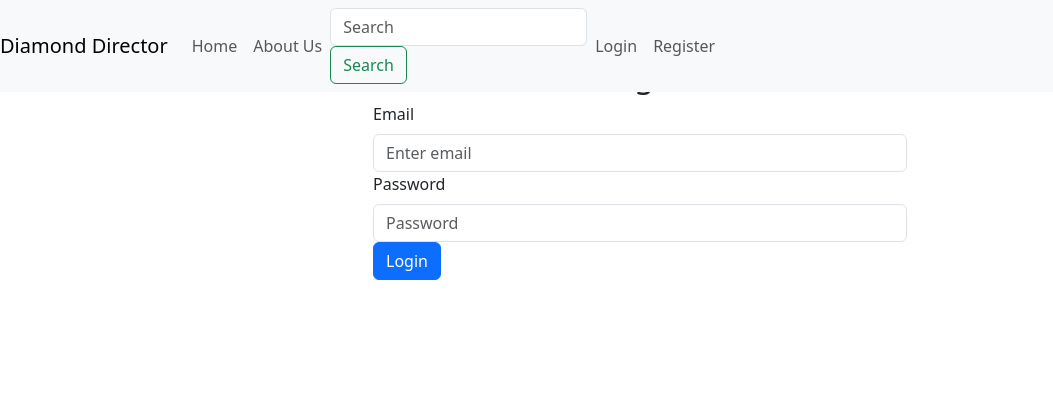
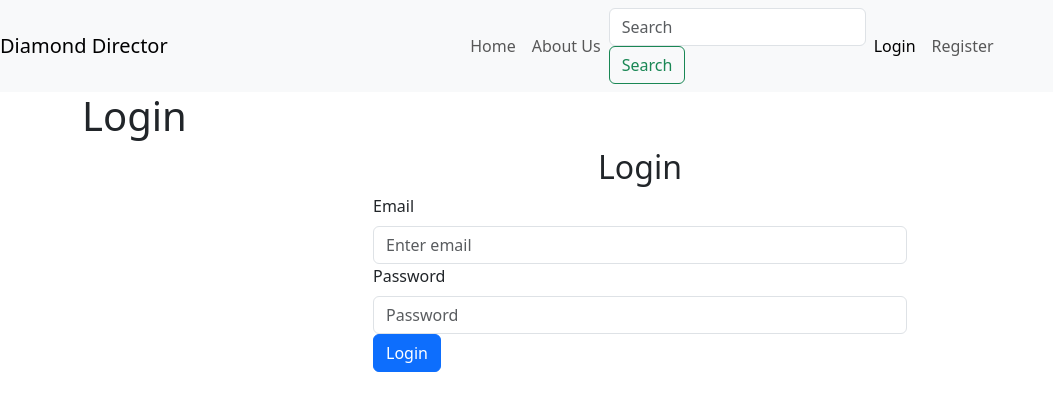
Before and after one commit to CreepySunny/diamond-director-fe, a React (Vite) app: page /login in a window 1280 px wide. Shown: the top 410 px of the page, without its empty margins (0-1053 px from the left). Built offline with nearby package versions, Linux system fonts and the light colour scheme.

Commit message:
Fixed navbar

```diff
--- a/src/component/Navbar.jsx
+++ b/src/component/Navbar.jsx
@@ -1,23 +1,34 @@
 import React from 'react';
 import { Navbar, Nav, Form, FormControl, Button } from 'react-bootstrap';
+import { LinkContainer } from 'react-router-bootstrap';
 
 const NavigationBar = () => {
   return (
-    <Navbar bg="light" expand="lg" className='fixed-top'>
-      <Navbar.Brand href="/">Diamond Director</Navbar.Brand>
+    <Navbar bg="light" expand="lg">
+      <LinkContainer to="/">
+        <Navbar.Brand>Diamond Director</Navbar.Brand>
+      </LinkContainer>
       <Navbar.Toggle aria-controls="basic-navbar-nav" />
-      <Navbar.Collapse id="basic-navbar-nav">
-        <Nav className="mr-auto">
-          <Nav.Link href="/">Home</Nav.Link>
-          <Nav.Link href="/about-us">About Us</Nav.Link>
+      <Navbar.Collapse id="basic-navbar-nav" className="justify-content-center">
+        <Nav>
+          <LinkContainer to="/">
+            <Nav.Link>Home</Nav.Link>
+          </LinkContainer>
+          <LinkContainer to="/about-us">
+            <Nav.Link>About Us</Nav.Link>
+          </LinkContainer>
         </Nav>
-        <Form inline className='ml-auto'>
+        <Form inline className="ml-auto">
           <FormControl type="text" placeholder="Search" className="mr-sm-2" />
           <Button variant="outline-success">Search</Button>
         </Form>
-        <Nav className="ml-md-auto">
-          <Nav.Link href="/login">Login</Nav.Link>
-          <Nav.Link href="/register">Register</Nav.Link>
+        <Nav className="ml-auto">
+          <LinkContainer to="/login">
+            <Nav.Link>Login</Nav.Link>
+          </LinkContainer>
+          <LinkContainer to="/register">
+            <Nav.Link>Register</Nav.Link>
+          </LinkContainer>
         </Nav>
       </Navbar.Collapse>
     </Navbar>
```
